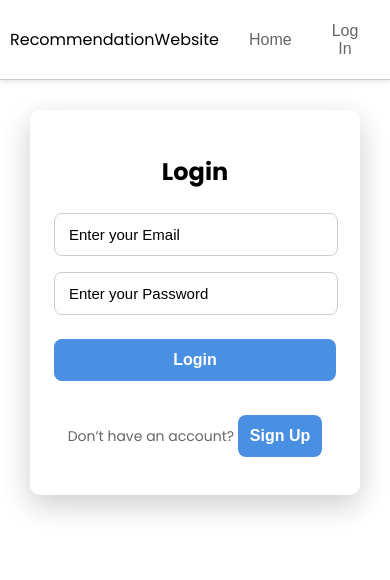
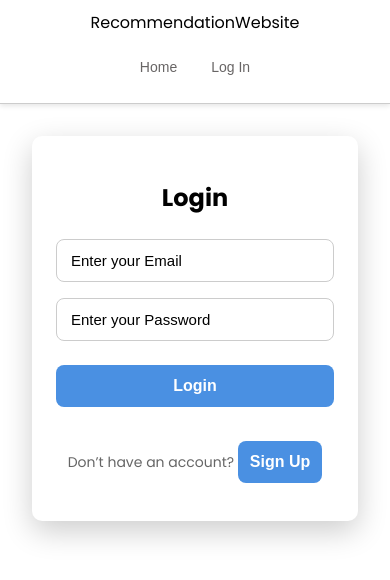
Before and after one commit to Rajat-0707/movieRecommendation, a React (Vite) app in the folder frontend/: page /login in a window 390 px wide. Shown: the top 580 px of the page. Built offline with nearby package versions, Linux system fonts and the light colour scheme; no server answers.

Commit message:
mobile responsive

```diff
--- a/frontend/src/App.css
+++ b/frontend/src/App.css
@@ -1,9 +1,12 @@
 body{
   margin: 0px;
   padding: 0px;
+  font-family: 'Poppins', sans-serif;
+  width: 100%;
+  min-height: 100vh;
+  overflow-x: hidden;
+}
+
+*, *::before, *::after{
   box-sizing: border-box;
-  font-family: 'Poppins', sans-serif;
-  width: 100vw;
-  height: 100vh;
-
 }
--- a/frontend/src/components/login.css
+++ b/frontend/src/components/login.css
@@ -3,20 +3,21 @@
     justify-content: center;
     align-items: center;
     width: 100%;
+    padding: 16px;
 }
 
 /* Container */
 .container {
   background: #ffffff;
- margin: 30px;
+  margin: 30px;
   max-width: 360px;
+  width: 100%;
   padding: 32px;
   border-radius: 12px;
   box-shadow: 0 10px 30px rgba(0, 0, 0, 0.2);
   display: flex;
   flex-direction: column;
   gap: 16px;
-
 }
 
 /* Title */
@@ -28,7 +29,7 @@
 
 /* Inputs */
 .container input {
-  width: 90%;
+  width: 100%;
   padding: 12px 14px;
   font-size: 15px;
   border-radius: 8px;
@@ -86,5 +87,6 @@
 @media (max-width: 420px) {
   .container {
     padding: 24px;
+    margin: 16px;
   }
 }
--- a/frontend/src/components/mainpage.css
+++ b/frontend/src/components/mainpage.css
@@ -112,12 +112,14 @@
   gap: 10px;
   justify-content: center;
   margin-top: 12px;
+  padding: 0 16px;
 }
 
 .searchBox {
   position: relative;
   /* width: 420px; */
   max-width: 90vw;
+  width: min(520px, 100%);
 }
 
 .searchInput {
@@ -127,7 +129,7 @@
   /* background: #0b1220; */
   /* color: #e5e7eb; */
   outline: none;
-  width: 400px;
+  width: 100%;
   height: 20px;
 }
 
--- a/frontend/src/components/navbar.css
+++ b/frontend/src/components/navbar.css
@@ -4,10 +4,13 @@
      justify-content: space-between;
      align-items: center;
      /* width: 100%; */
-    height: 7vh;
-    padding: 10px;
+     min-height: 56px;
+     height: auto;
+     padding: 10px 12px;
      border-bottom: 1px solid #ccc ;
      box-shadow: 0 2px 5px rgba(0, 0, 0, 0.1);
+     flex-wrap: wrap;
+     gap: 6px;
  }
 
  .navButtons{
@@ -16,6 +19,8 @@
      justify-content: space-between;
      align-items: center;
      padding: 10px;
+     flex-wrap: wrap;
+     gap: 6px;
  }
 
  .navButton{
@@ -31,9 +36,26 @@
      border: none;
  }
 
+ @media (max-width: 700px) {
+   .navbar{
+     justify-content: center;
+   }
+
+   .navButtons{
+     padding: 6px 0;
+     justify-content: center;
+     width: 100%;
+   }
+
+   .navButton{
+     font-size: 14px;
+     padding: 8px 10px;
+     margin: 4px;
+   }
+ }
+
 .navButton:hover{
     color: #646cff;
     border-bottom: 2px solid #646cff;
     transition: 0.2s ease-in-out;
-
 }
--- a/frontend/src/components/signup.css
+++ b/frontend/src/components/signup.css
@@ -1,5 +1,3 @@
-
-
 /* Signup container */
 .container {
   background: #ffffff;
@@ -16,7 +14,7 @@
 
 /* Input fields */
 .container input {
-  width: 90%;
+  width: 100%;
   padding: 12px 14px;
   font-size: 15px;
   border-radius: 8px;
@@ -62,5 +60,6 @@
   .container {
     padding: 24px;
     border-radius: 10px;
+    margin: 16px;
   }
 }
--- a/frontend/vite.config.js
+++ b/frontend/vite.config.js
@@ -6,7 +6,7 @@ export default defineConfig({
   server: {
     proxy: {
       "/api": {
-        target: "https://movierecommendation-backend-ygbi.onrender.com",
+        target: "https://movierecommendation-okgh.onrender.com",
         changeOrigin: true,
         secure: false,
       },
```
Lines whose indentation alone changed are shown as unchanged.
